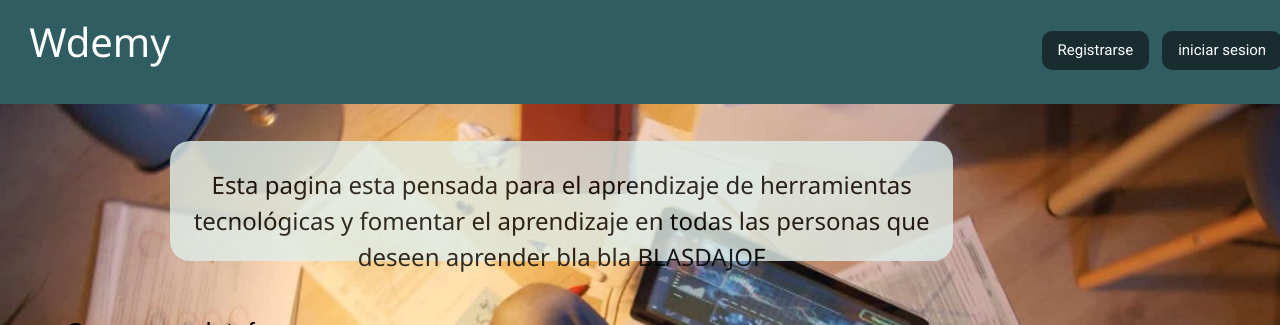
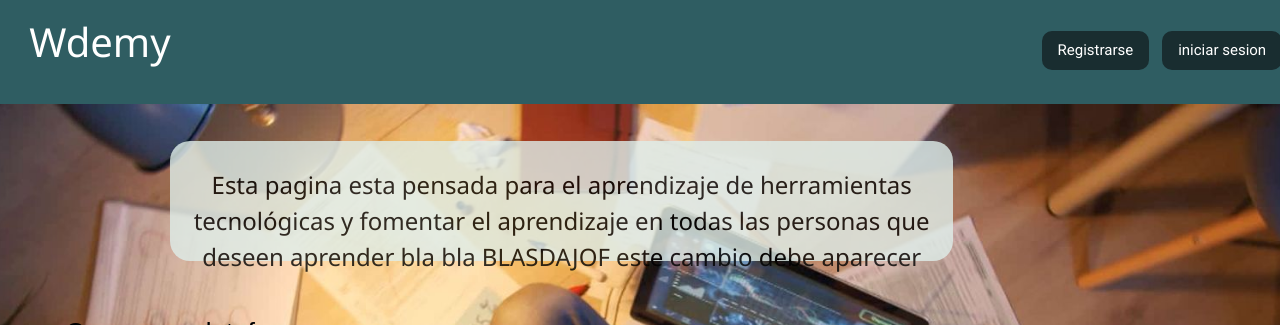
Before and after one commit to javierFili/WebdemyIngSof, a React app: page / in a window 1280 px wide. Shown: the top 325 px of the page. Built offline with nearby package versions, Linux system fonts and the light colour scheme; no server answers.

Commit message:
agregue apgo a la descripcion de la pagina para ver la deploy actualizado

```diff
--- a/app/components/body-components/Body.jsx
+++ b/app/components/body-components/Body.jsx
@@ -18,7 +18,7 @@ const Body =()=>{
                     <h3 className="letraDescrip">
                        <p> Esta pagina esta pensada para el aprendizaje de herramientas
                         tecnológicas y fomentar el aprendizaje en todas las personas
-                        que deseen aprender bla bla BLASDAJOF
+                        que deseen aprender bla bla BLASDAJOF este cambio debe aparecer
                         </p>
                     </h3>
 
```
